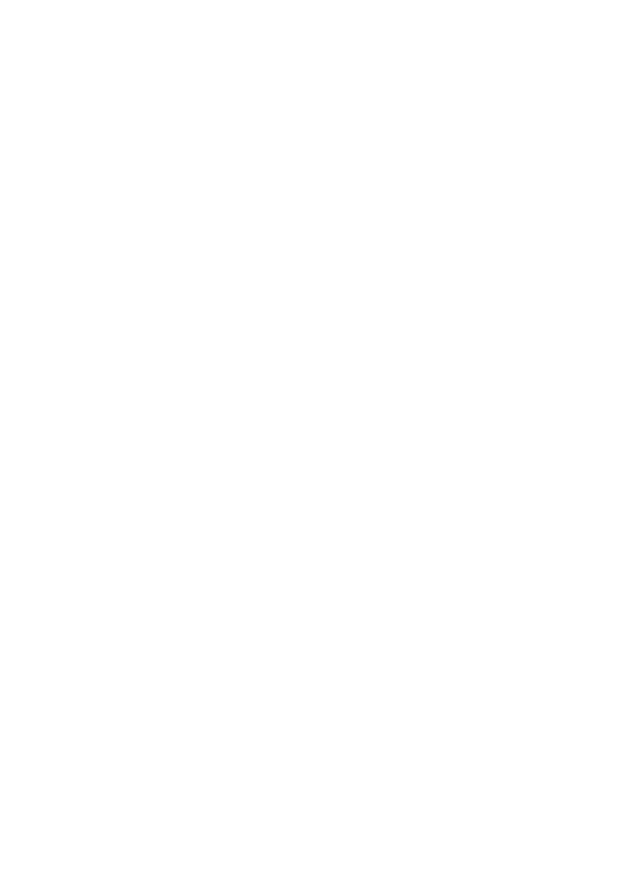
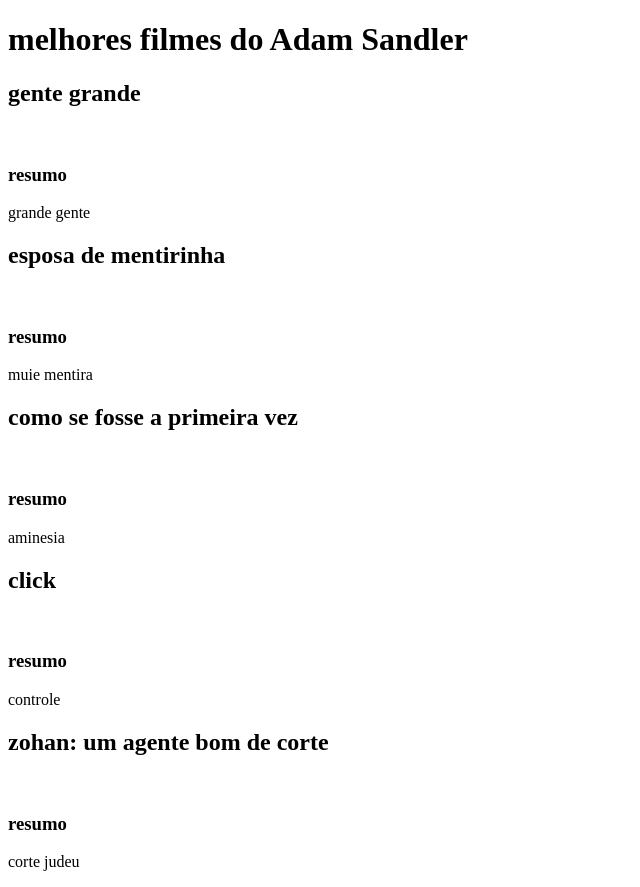
Before and after one commit to murilo170902/Trabalho-colaborativo-github, a plain HTML site: page index.html in a window 1280 px wide. Shown: the whole page, without its empty margins (0-640 px from the left). Before the commit the page ends 800 px from the top, so only its background shows below. Drawn offline with Linux system fonts and the light colour scheme.

Commit message:
Filmes e Placehoders adicionados no html

```diff
--- a/index.html
+++ b/index.html
@@ -3,9 +3,49 @@
 <head>
     <meta charset="UTF-8">
     <meta name="viewport" content="width=device-width, initial-scale=1.0">
-    <title>Classes Grámticas</title>
+    <title>catalego de filmes do Adam Sandler</title>
 </head>
 <body>
+    <h1>melhores filmes do Adam Sandler</h1>
+
+
+
+
+    <h2>gente grande </h2>
+    <figure>
+        <img src="" alt="">
+    </figure>
+    <h3>resumo</h3>
+    <p>grande gente</p>
+
+
+    <h2>esposa de mentirinha</h2>
+    <figure>
+        <img src="" alt="">
+    </figure>
+    <h3>resumo</h3>
+    <p>muie mentira</p>
+
+    <h2>como se fosse a primeira vez</h2>
+    <figure>
+        <img src="" alt="">
+    </figure>
+    <h3>resumo</h3>
+    <p>aminesia</p>
+
+    <h2>click</h2>
+    <figure>
+        <img src="" alt="">
+    </figure>
+    <h3>resumo</h3>
+    <p>controle </p>
+
+    <h2>zohan: um agente bom de corte</h2>
+    <figure>
+        <img src="" alt="">
+    </figure>
+    <h3>resumo</h3>
+    <p>corte judeu</p>
 
 </body>
 </html>
```
